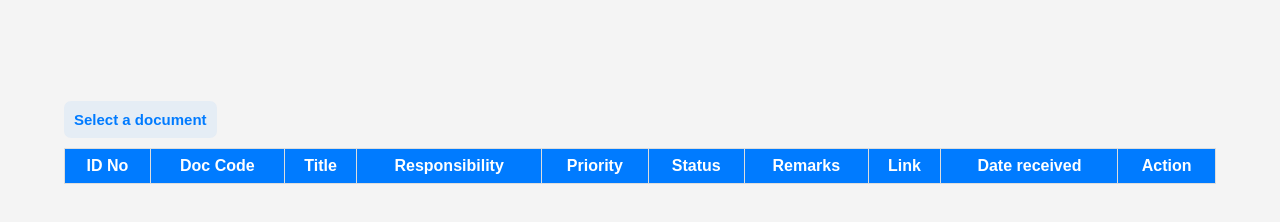
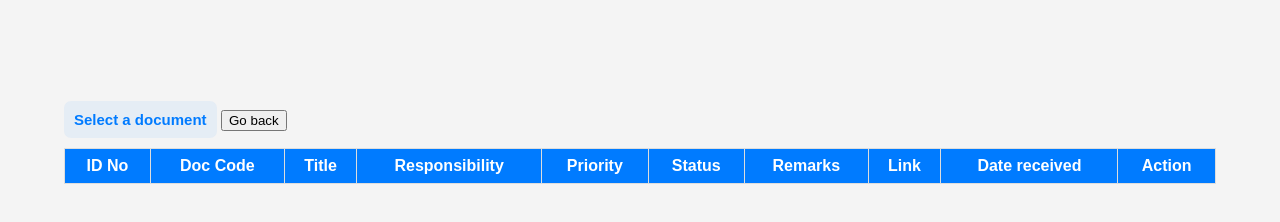
Before and after one commit to aatiq-hussain/Checklist, a website: page src/dis.html in a window 1280 px wide. Drawn offline with Linux system fonts and the light colour scheme; no server answers.

Commit message:
Update dis.html

```diff
--- a/src/dis.html
+++ b/src/dis.html
@@ -15,6 +15,7 @@
               <!-- Options will be added dynamically using JavaScript -->
             </div>
           </div>
+        <a href="/Checklist/src/index.html"> <button id="Dash"> Go back</button></a>
 
         <table id="checklistTable">
             <thead>
```
